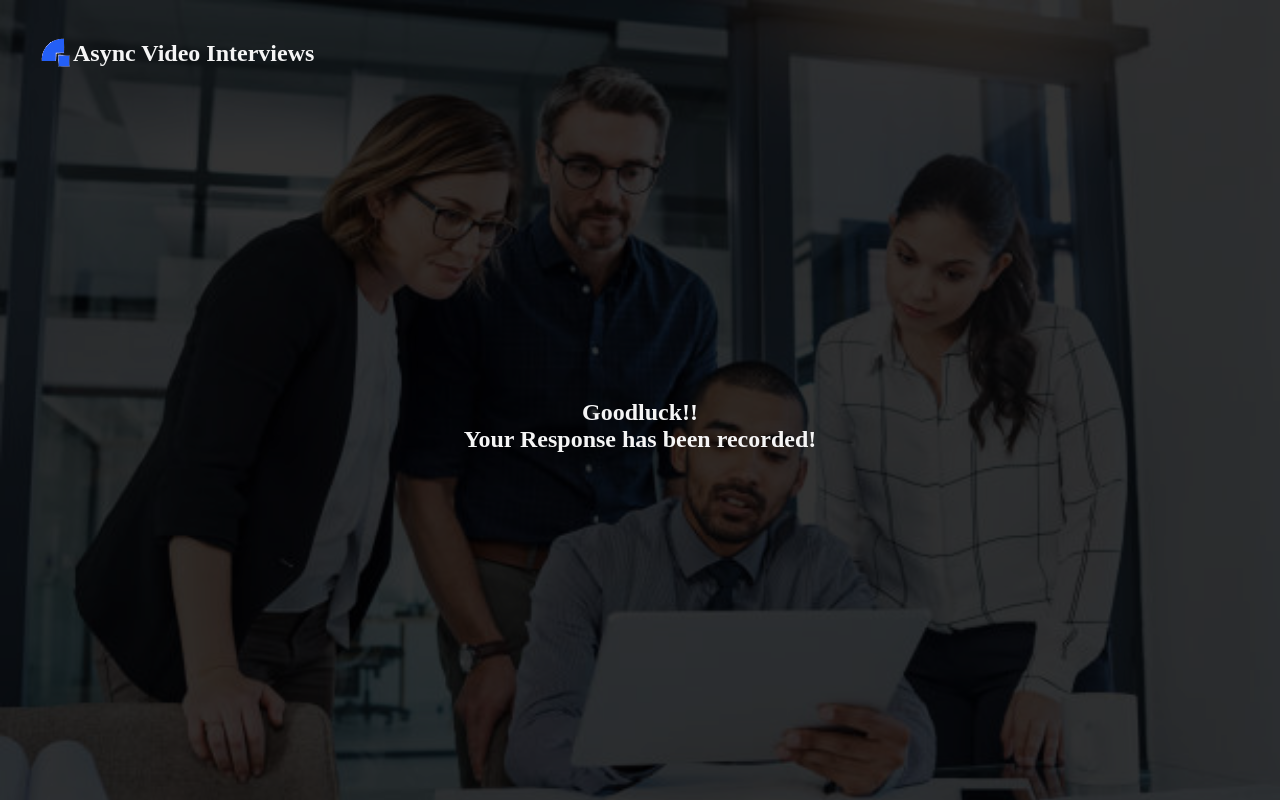
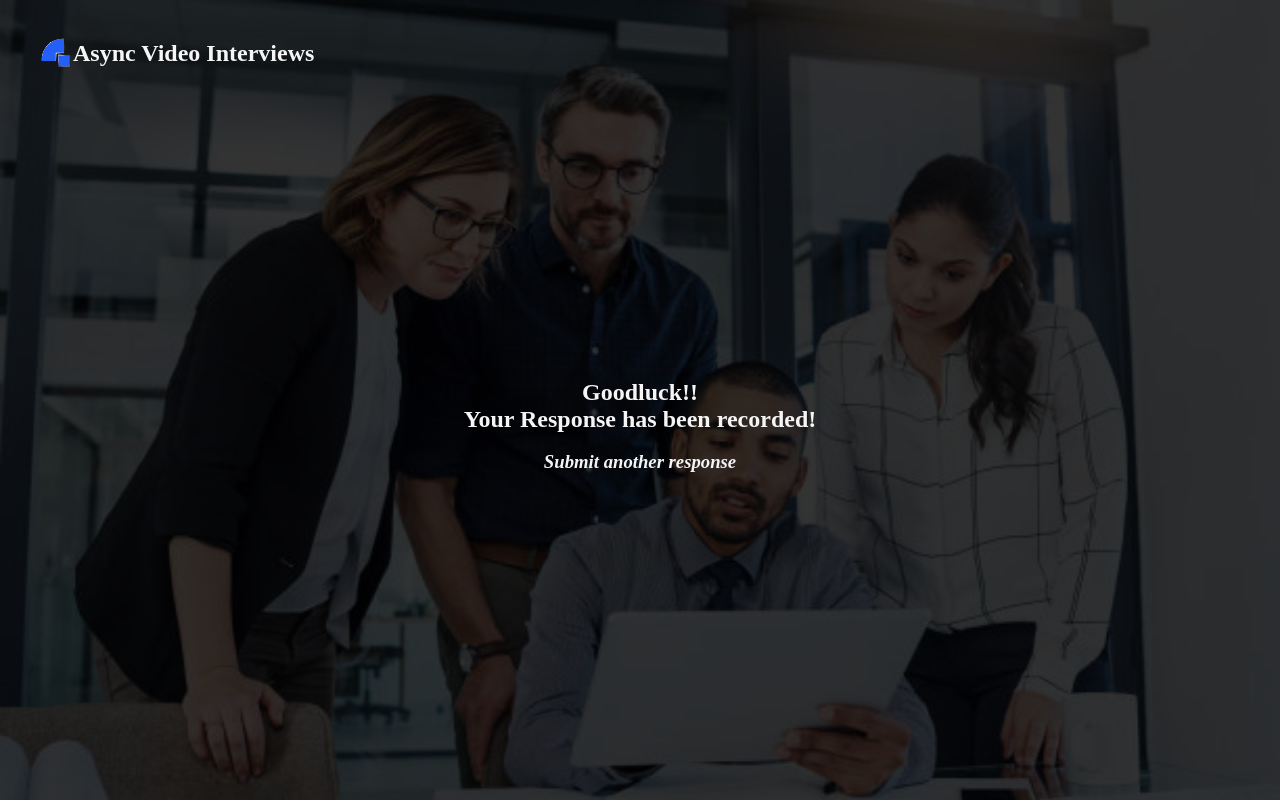
Before and after one commit to Anita9771/dyte-consultancy, a React (Create React App) app: page /success-page in a window 1280 px wide. Built offline with nearby package versions, Linux system fonts and the light colour scheme.

Commit message:
added an alert

```diff
--- a/src/components/Videos.js
+++ b/src/components/Videos.js
@@ -20,7 +20,12 @@ const Videos = () => {
     if (currentVideo === videos.length - 2) {
       const btnText = document.getElementById("playBtn");
       btnText.innerText = "Finish";
+      alert("Ensure to end the meeting after answering the final question before you click on the finish button!")
     }
+
+    // if (currentVideo === videos.length - 3) {
+
+    // }
 
     if (currentVideo === videos.length - 1) {
       navigate("/success-page");
--- a/src/pages/SuccessPage.js
+++ b/src/pages/SuccessPage.js
@@ -1,12 +1,26 @@
-import React from 'react'
+import React from "react";
+import { useNavigate } from "react-router-dom";
 
 const SuccessPage = () => {
+  const navigate = useNavigate();
+
+  const anotherResponse = () => {
+    navigate("/");
+  };
+
   return (
-    <div className='success-page'>
+    <div className="success-page">
       <h2>Goodluck!!</h2>
       <h2>Your Response has been recorded!</h2>
+      <br />
+
+      <i>
+        <h3 style={{ cursor: "pointer" }} onClick={anotherResponse}>
+          Submit another response
+        </h3>
+      </i>
     </div>
-  )
-}
+  );
+};
 
-export default SuccessPage
+export default SuccessPage;
```
